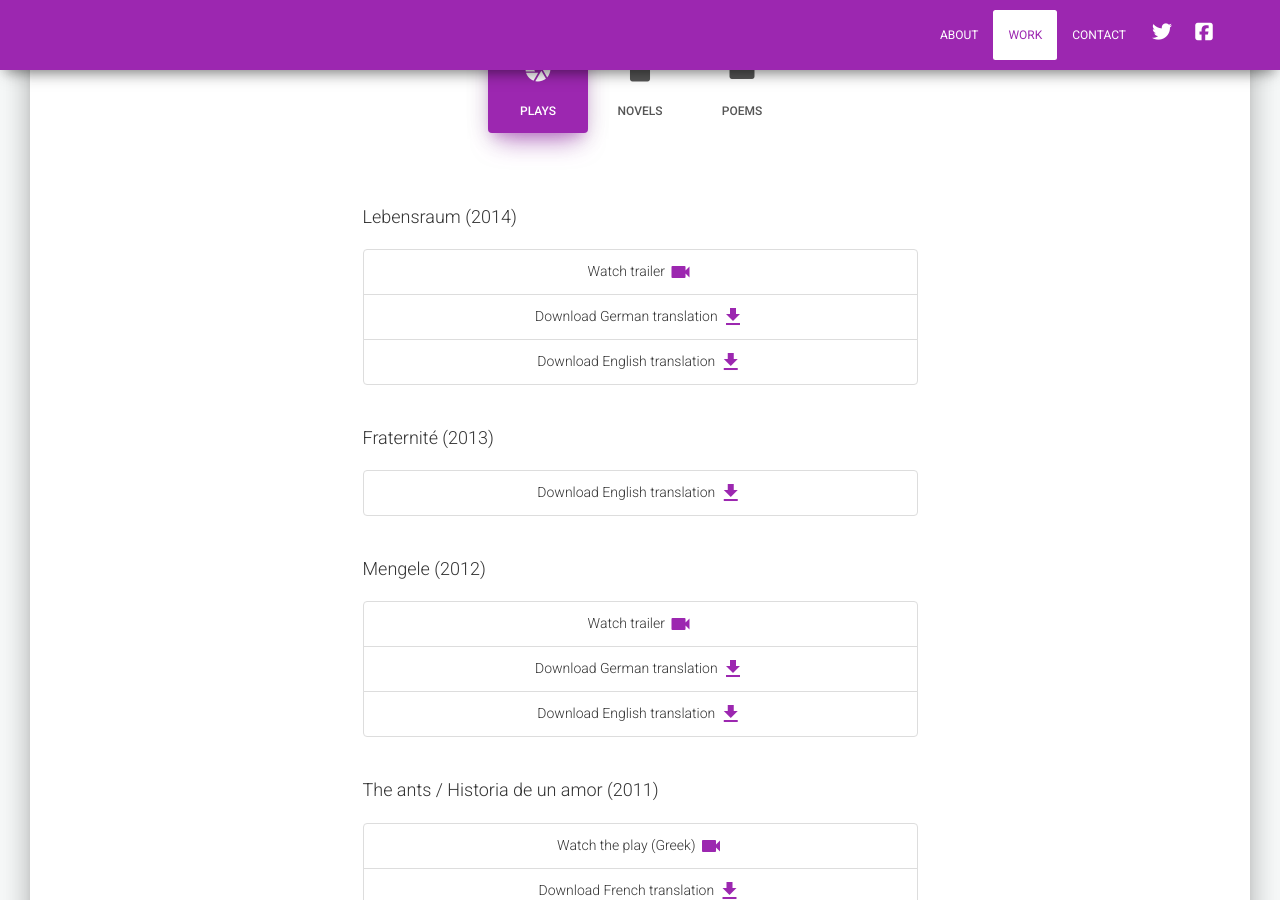
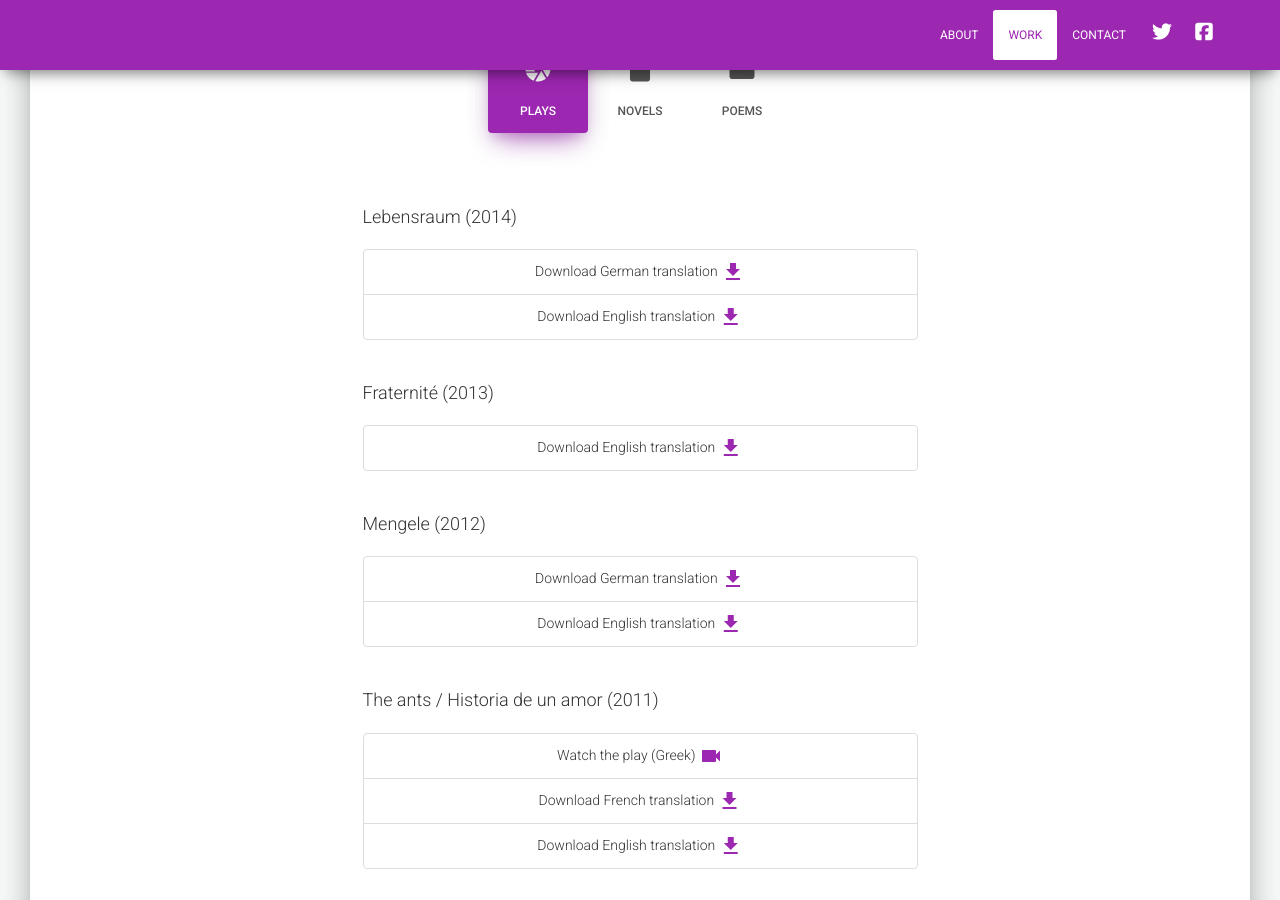
Before and after one commit to zephyrous/triar, a Jekyll site: the page built from work.html, in a window 1280 px wide and 900 px high, scrolled down 528 px. Built offline with Jekyll 4.4.1, drawn with Linux system fonts in a browser that asks for light colours; nearby versions of some CDN libraries.

Commit message:
trailers removed

```diff
--- a/work.html
+++ b/work.html
@@ -33,11 +33,6 @@ layout: default
                             <div class="col-xs-12">
                                 <h2 class="text-left lead">Lebensraum (2014)</h2>
                                 <ul class="list-group">
-                                    <li class="list-group-item">Watch trailer
-                                        <a href="https://www.youtube.com/watch?v=W0LweXodn50" target="_blank">
-                                            <i class="material-icons">videocam</i>
-                                        </a>
-                                    </li>
                                     <li class="list-group-item">Download German translation
                                         <a href="https://drive.google.com/uc?export=download&id=0B3Cf6KzMeiWCYmxBMW91VW9QZTQ">
                                             <i class="material-icons">file_download</i>
@@ -67,11 +62,6 @@ layout: default
                             <div class="col-xs-12">
                                 <h2 class="text-left lead">Mengele (2012)</h2>
                                 <ul class="list-group">
-                                    <li class="list-group-item">Watch trailer
-                                        <a href="https://www.youtube.com/watch?v=mGI60aJ_4Wo" target="_blank">
-                                            <i class="material-icons">videocam</i>
-                                        </a>
-                                    </li>
                                     <li class="list-group-item">Download German translation
                                         <a href="https://drive.google.com/uc?export=download&id=0B3Cf6KzMeiWCVWlKYXVjMTJ0RnM">
                                             <i class="material-icons">file_download</i>
```
